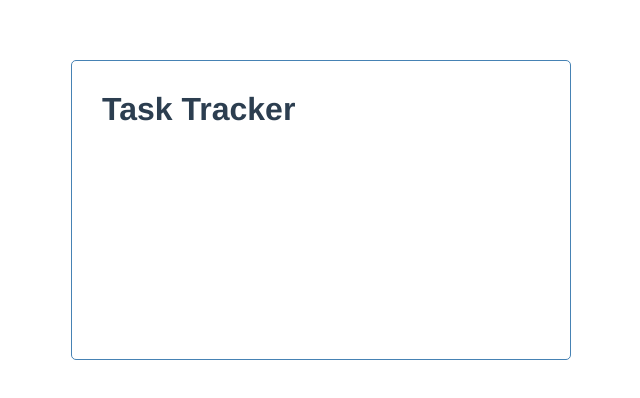
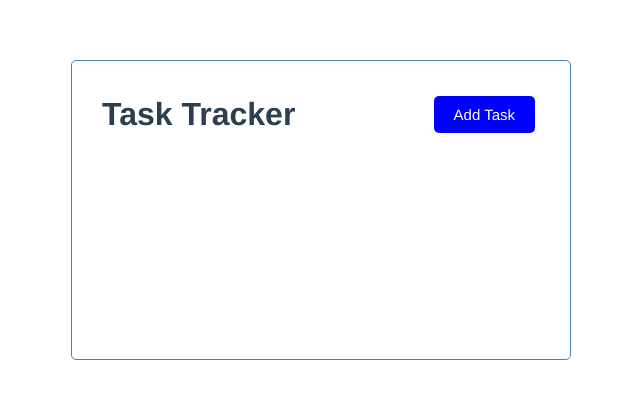
Before and after one commit to kphung29/vue_crash_course, a Vue app in the folder task_manager/: page / in a window 1280 px wide. Shown: the top 398 px of the page, without its empty margins (319-959 px from the left). Built offline with nearby package versions, Linux system fonts and the light colour scheme.

Commit message:
added Button component

```diff
--- a/task_manager/src/App.vue
+++ b/task_manager/src/App.vue
@@ -1,6 +1,6 @@
 <template>
   <div class="container">
-  <Header />
+  <Header title="Task Tracker"/>
   </div>
 </template>
 
--- /dev/null
+++ b/task_manager/src/components/Button.vue
@@ -0,0 +1,13 @@
+<template>
+  <button :style="{background: color}" class="btn">{{text}}</button>
+</template>
+
+<script>
+export default {
+  name: 'Button',
+  props: {
+    text: String,
+    color: String
+  }
+}
+</script>
--- a/task_manager/src/components/Header.vue
+++ b/task_manager/src/components/Header.vue
@@ -1,13 +1,21 @@
 <template>
   <header>
-    <h1>Task Tracker</h1>
+    <h1>{{title}}</h1>
+    <Button text="Add Task" color="blue"/>
   </header>
 </template>
 
 <script>
+import Button from './Button.vue'
 
 export default {
-  name: 'Header'
+  name: 'Header',
+  props: {
+    title: String
+  },
+  components: {
+    Button
+  }
 }
 </script>
 
```
